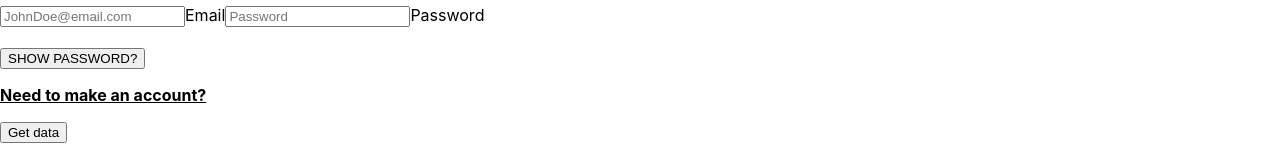
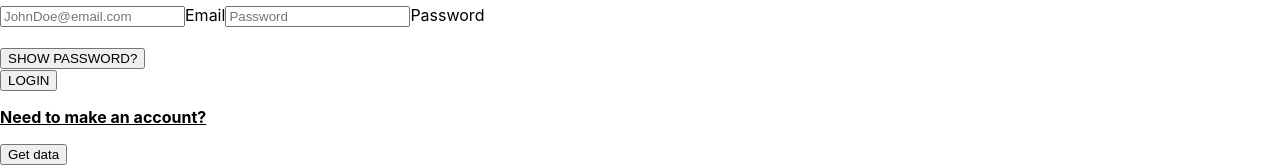
Before and after one commit to zullicm/ebudget, a React (Create React App) app in the folder client/: page /login in a window 1280 px wide. Shown: the part 346-513 px from the top of the page. Built offline with nearby package versions, Linux system fonts and the light colour scheme; no server answers.

Commit message:
Created login on frontend and backend

```diff
--- a/client/src/App.js
+++ b/client/src/App.js
@@ -27,7 +27,7 @@ function App() {
         <Route exact path='/' element={<HomePage />} />
         <Route exact path='/react' element={<ReactLogo />} logo={logo} />
         <Route exact path='/formpage' element={<BudgetFormPage/>} />
-        <Route exact path='/login' element={<LoginPage/>} />
+        <Route exact path='/login' element={<LoginPage setUser={setUser}/>} />
       </Routes>
     </div>
   );
--- a/client/src/Component/BudgetForm.js
+++ b/client/src/Component/BudgetForm.js
@@ -4,8 +4,9 @@ function BudgetForm(){
 
   return(
     <div>
-      BudgetForm
+      <form>
 
+      </form>
     </div>
   )
 }
--- a/client/src/Component/LoginForm.js
+++ b/client/src/Component/LoginForm.js
@@ -1,7 +1,7 @@
 import React, { useState } from "react";
 import { useNavigate } from "react-router-dom";
 
-function LoginForm(){
+function LoginForm({setUser}){
   const [email, setEmail] = useState("")
   const [password, setPassword] = useState("")
   const [show, setShow] = useState("password")
@@ -18,10 +18,11 @@ function LoginForm(){
     }
   }
 
-  // function setCurrentUser(data){
-  //   setUser(data)
-  //   history('/userpage')
-  // }
+  function setCurrentUser(data){
+    setUser(data)
+    console.log(data)
+    // history('/userpage')
+  }
 
   function handleError(e){
     setError(e)
@@ -30,26 +31,26 @@ function LoginForm(){
     setShow("password")
   }
 
-  // function handleSubmit(e) {
-  //   e.preventDefault();
-  //   fetch("/signin", {
-  //     method: "POST",
-  //     headers: {
-  //       "Content-Type": "application/json",
-  //     },
-  //     body: JSON.stringify({
-  //       email,
-  //       password
-  //     }),
-  //   })
-  //   .then(r => {
-  //     if(r.ok){
-  //       r.json().then(data => setCurrentUser(data))
-  //     }else{
-  //       r.json().then(e => handleError(e))
-  //     }
-  //   })
-  // }
+  function handleSubmit(e) {
+    e.preventDefault();
+    fetch("http://localhost:3000/login", {
+      method: "POST",
+      headers: {
+        "Content-Type": "application/json",
+      },
+      body: JSON.stringify({
+        email,
+        password
+      }),
+    })
+    .then(r => {
+      if(r.ok){
+        r.json().then(data => setCurrentUser(data))
+      }else{
+        r.json().then(e => handleError(e))
+      }
+    })
+  }
 
   return(
     <div className="login-form">
@@ -62,23 +63,23 @@ function LoginForm(){
           name="email"
           placeholder="JohnDoe@email.com"
           type="text"
-          // value={email}
-          // onChange={(e) => setEmail(e.target.value)}
+          value={email}
+          onChange={(e) => setEmail(e.target.value)}
           ></input>
       <label className="left">Email</label>
         <input
           name="password"
           placeholder="Password"
-          // type={show}
-          // value={password}
-          // onChange={(e) => setPassword(e.target.value)}
+          type={show}
+          value={password}
+          onChange={(e) => setPassword(e.target.value)}
           ></input>
       <label className="left">Password</label>
       <br/>
       <br/>
       <button className="show-pass z-depth-3" onClick={e => showPass(e)}>SHOW PASSWORD?</button>
       <br/>
-      {/* <button className="login-signup z-depth-3" onClick={e => handleSubmit(e)}>LOGIN</button> */}
+      <button className="login-signup z-depth-3" onClick={e => handleSubmit(e)}>LOGIN</button>
       </form>
       </div>
       <p><b><u>Need to make an account?</u></b></p>
--- a/client/src/Pages/LoginPage.js
+++ b/client/src/Pages/LoginPage.js
@@ -2,7 +2,7 @@ import React from "react";
 import LoginForm from "../Component/LoginForm";
 import SignUpForm from "../Component/SignUpForm";
 
-function LoginPage(){
+function LoginPage({setUser}){
 
   function handleSubmit(e) {
     e.preventDefault();
@@ -15,7 +15,7 @@ function LoginPage(){
     <div>
       LoginPage
       <SignUpForm />
-      <LoginForm />
+      <LoginForm setUser={setUser}/>
 
       <button onClick={handleSubmit}>Get data</button>
 
```
